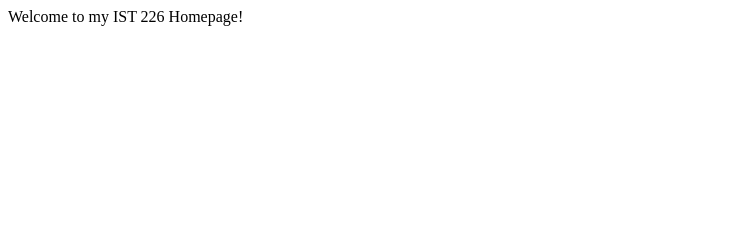
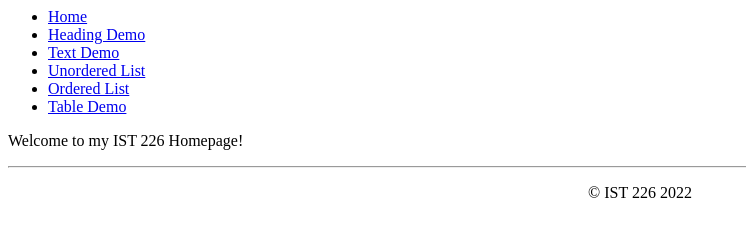
Before and after one commit to curryjs/curryjs.github.io, a plain HTML site: page index.html in a window 1280 px wide. Shown: the whole page, without its empty margins (0-746 px from the left). Drawn offline with Linux system fonts and the light colour scheme.

Commit message:
Update index.html

```diff
--- a/index.html
+++ b/index.html
@@ -1 +1,24 @@
-Welcome to my IST 226 Homepage!
+<html>
+    <head>
+        <title>My Home Page</title>
+    </head>
+    <body>
+
+        <ul>
+            <li><a href="index.html">Home</a></li>
+            <li><a href="heading.html">Heading Demo</a></li>
+            <li><a href="textdemo.html">Text Demo</a></li>
+            <li><a href="unorderedlist.html">Unordered List</a></li>
+            <li><a href="orderedlist.html">Ordered List</a></li>
+            <li><a href="tabledemo.html">Table Demo</a></li>
+        </ul>
+
+        <p>Welcome to my IST 226 Homepage!</p>
+        <footer>
+            <center>
+                <hr>
+                <p>&copy; IST 226 2022</p>
+            </center>
+        </footer>
+    </body>
+</html>
```
